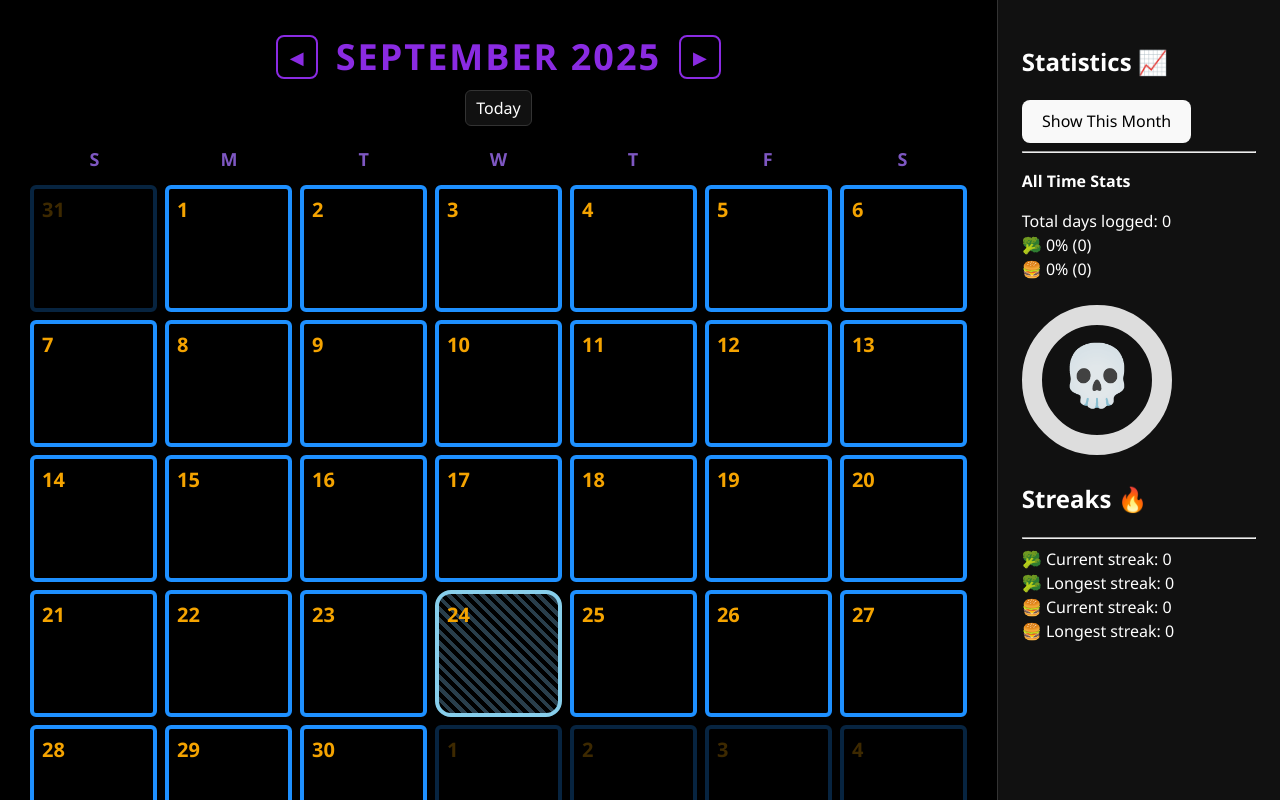
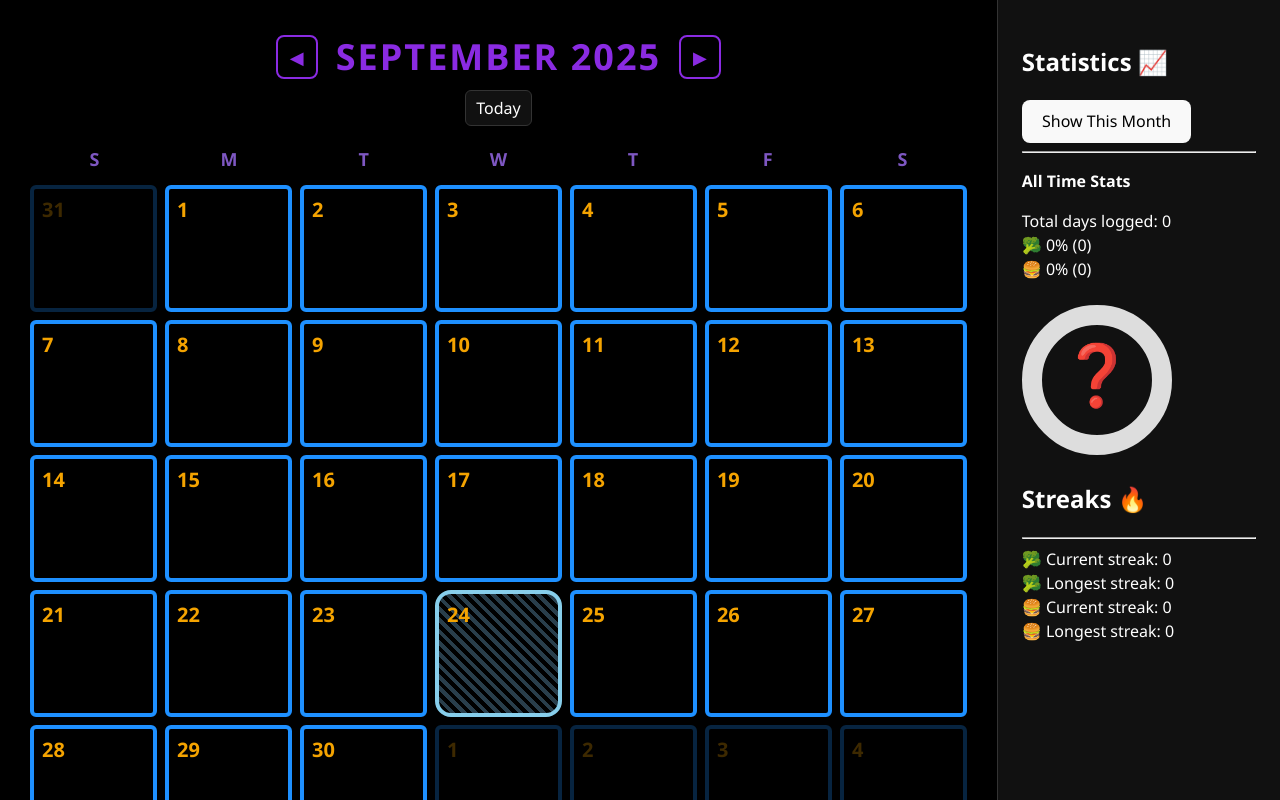
Before and after one commit to Aldomf/emoji-calendar, a React (Vite) app: page / in a window 1280 px wide. Built offline with nearby package versions, Linux system fonts and the light colour scheme.

Commit message:
fixing unused months bug

```diff
--- a/src/components/RightPanel.tsx
+++ b/src/components/RightPanel.tsx
@@ -105,7 +105,7 @@
       🍔 {unhealthyPct}% <span>({unhealthyCount})</span>
       <br />
       <br />
-      <ProgressDonut healthyPct={healthyPct} unhealthyPct={unhealthyPct} />
+      <ProgressDonut healthyPct={healthyPct} unhealthyPct={unhealthyPct} filteredData={filteredData}/>
       <h2>Streaks 🔥</h2>
       <hr />
       <div>🥦 Current streak: {currentHealthy}</div>
--- a/src/svg/ProgressDonut.tsx
+++ b/src/svg/ProgressDonut.tsx
@@ -3,16 +3,20 @@
   unhealthyPct: number; // e.g. 30
   size?: number; // optional size
   strokeWidth?: number;
+  filteredData: Record<string, string>;
 }
 
 export default function ProgressDonut({
   healthyPct,
   unhealthyPct,
+  filteredData,
   size = 150,
   strokeWidth = 20,
 }: ProgressDonutProps) {
   const radius = (size - strokeWidth) / 2;
   const circumference = 2 * Math.PI * radius;
+
+  const total = Object.keys(filteredData).length;
 
   const healthyLength = (circumference * healthyPct) / 100;
   const unhealthyLength = (circumference * unhealthyPct) / 100;
@@ -20,6 +24,7 @@
   // Emoji logic
   let moodEmoji = "😐"; // default neutral
 
+  if (total > 0) {
   if (healthyPct >= 95) moodEmoji = "❤️";
   else if (healthyPct >= 90) moodEmoji = "🤩";
   else if (healthyPct >= 80) moodEmoji = "😁";
@@ -31,6 +36,10 @@
   else if (healthyPct >= 20) moodEmoji = "😨";
   else if (healthyPct >= 10) moodEmoji = "😱";
   else moodEmoji = "💀";
+} else {
+  // no days logged yet
+  moodEmoji = "❓";
+}
 
   return (
     <svg width={size} height={size} viewBox={`0 0 ${size} ${size}`}>
```
